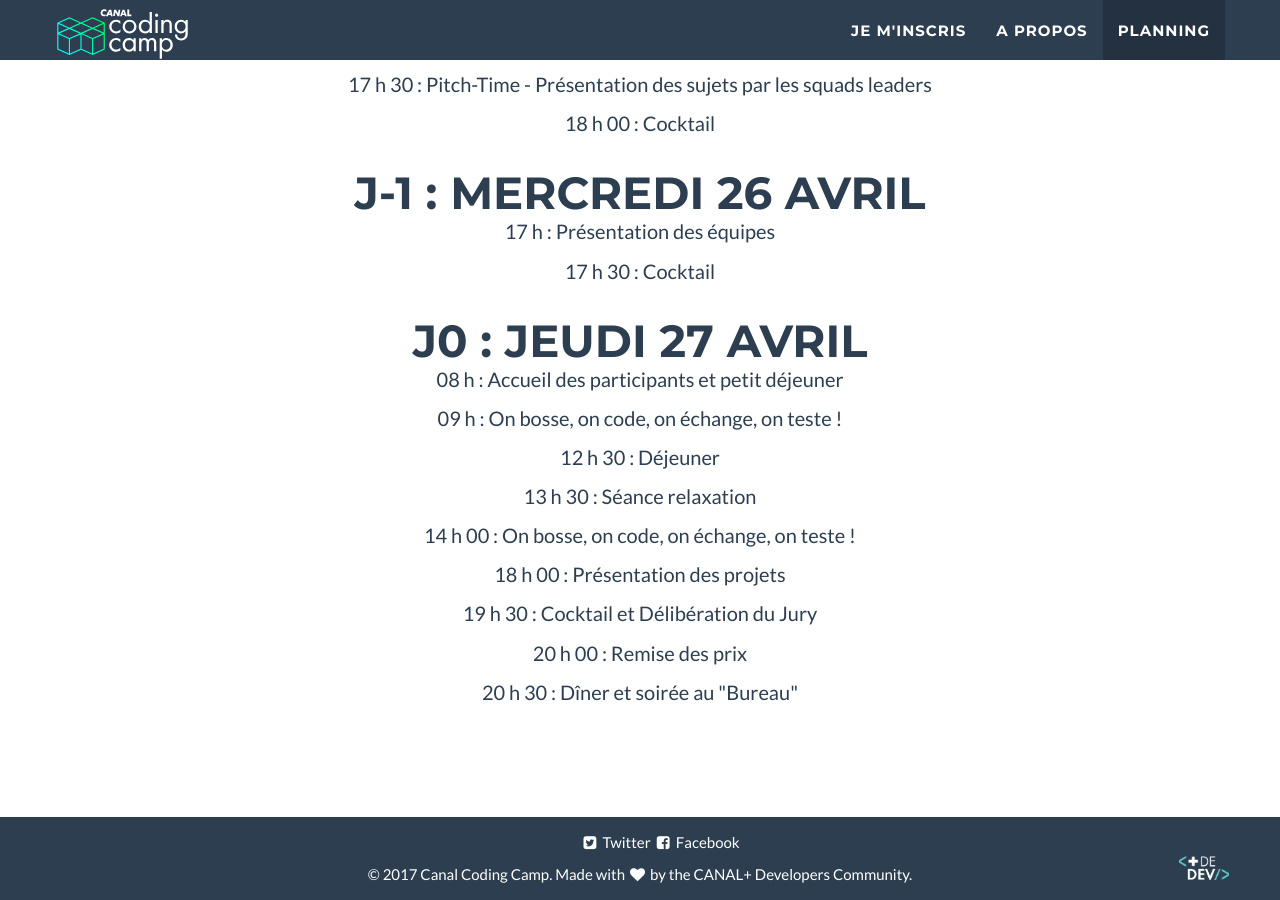
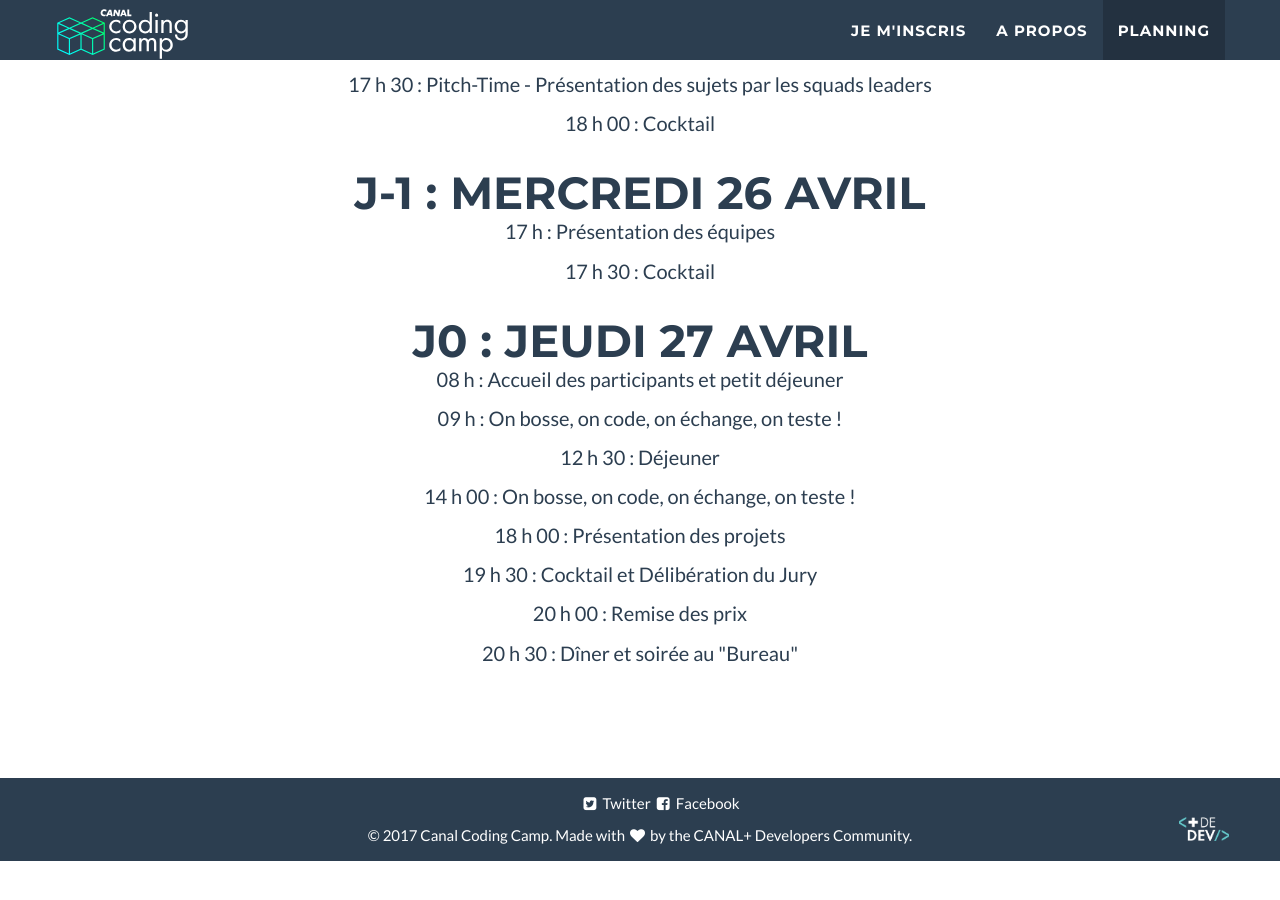
Before and after one commit to canalplus/canal-coding-camp, a Jekyll site: the page built from index.md, in a window 1280 px wide and 900 px high, scrolled down 2592 px. Built offline with Jekyll 4.4.1, drawn with Linux system fonts in a browser that asks for light colours; after the commit the page ends 3453 px from its top, so only the background shows below that.

Commit message:
delete relaxation

```diff
--- a/_includes/planning.html
+++ b/_includes/planning.html
@@ -24,7 +24,6 @@
                 <p>08 h    : Accueil des participants et petit déjeuner</p>
                 <p>09 h    : On bosse, on code, on échange, on teste !</p>
                 <p>12 h 30 : Déjeuner</p>
-                <p>13 h 30 : Séance relaxation</p>
                 <p>14 h 00 : On bosse, on code, on échange, on teste !</p>
                 <p>18 h 00 : Présentation des projets</p>
                 <p>19 h 30 : Cocktail et Délibération du Jury</p>
```
